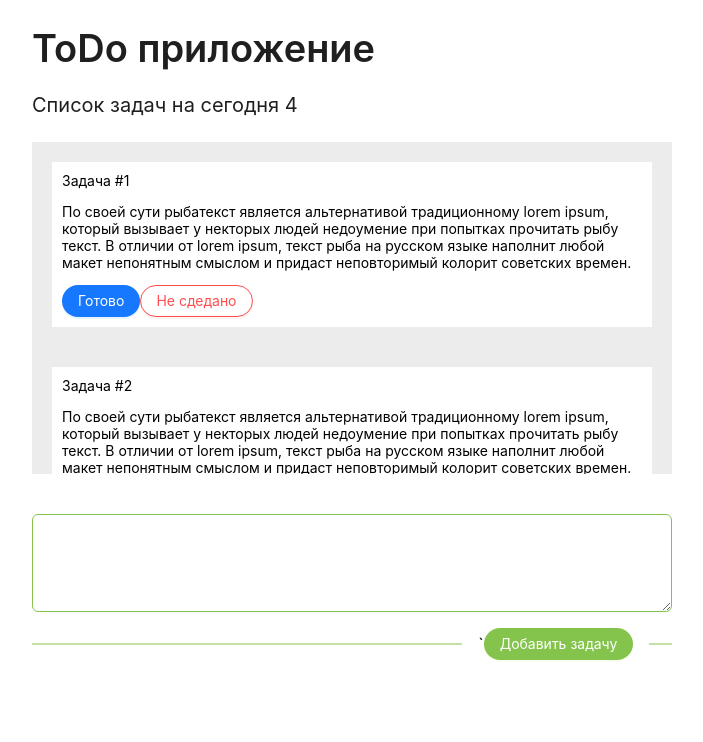
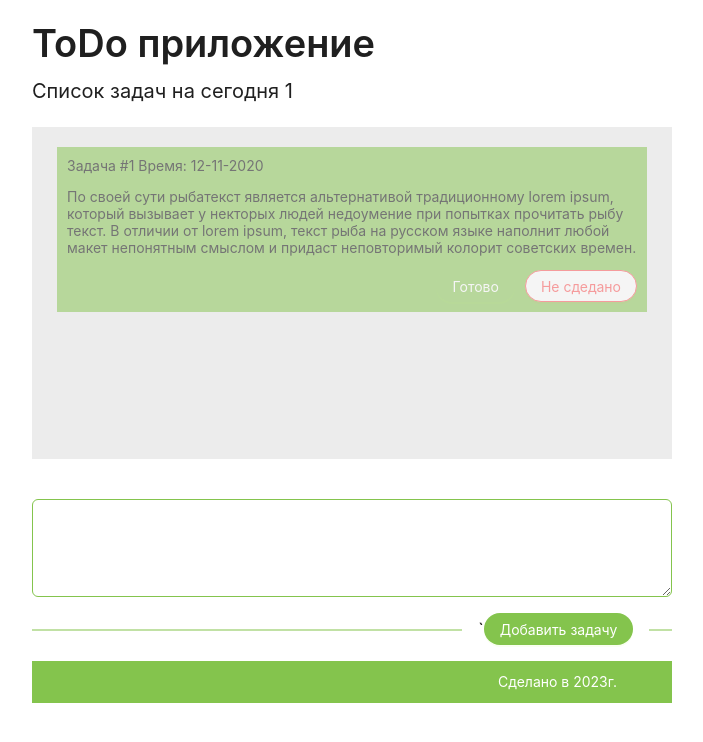
Before and after one commit to PsychoWalker/tasker, a React (Create React App) app: page / in a window 1280 px wide. Shown: the top 742 px of the page, without its empty margins (288-991 px from the left). Built offline with nearby package versions, Linux system fonts and the light colour scheme.

Commit message:
Доделывал таскер. Добавление и удаление задач

```diff
--- a/src/components/block/main-block/main-block.tsx
+++ b/src/components/block/main-block/main-block.tsx
@@ -9,15 +9,26 @@ const { Text } = Typography;
 
 interface MainProps {
     todos: Todo[];
-    addTodo: ({description}: Omit<Todo, 'isCopmlited' | 'id'>) => void;
+    addTodo: (description: string) => void;
+    checkTodo: (id: Todo['id']) => void;
+    deleteTodo: (id: Todo['id']) => void;
 }
-export const MainBlock: React.FC<MainProps> = ({todos, addTodo}) => {
+export const MainBlock: React.FC<MainProps> = ({todos, addTodo, checkTodo, deleteTodo}) => {
+    const [textareaText, setTextareaText] = useState("");
+
+    const addPostHandler = () => {
+        const newPost = {
+            value: textareaText,
+        };
+        setTextareaText("");
+        return newPost.value;
+    };
     if (todos != null) {
         return (
             <>
                 <BlockTasks>
                     {todos.map((todo) => (
-                        <Task id={todo.id} description={todo.description} isComplited={todo.isComplited} />
+                        <Task id={todo.id} currentTime={todo.currentTime} description={todo.description} isComplited={todo.isComplited} checkTodo={checkTodo} deleteTodo={deleteTodo} key={todo.id}/>
                     ))}
                 </BlockTasks>
                 <BlockCreateTask>
@@ -37,8 +48,8 @@ export const MainBlock: React.FC<MainProps> = ({todos, addTodo}) => {
                             },
                         }}
                     >
-                        <TextArea rows={4} maxLength={1000} />
-                        <Divider orientation="right">`<Button type="primary" shape="round" onClick={() => addTodo()}>Добавить задачу</Button></Divider>
+                        <TextArea rows={4} maxLength={1000} onChange={(e) => setTextareaText(e.target.value)}/>
+                        <Divider orientation="right">`<Button type="primary" shape="round" onClick={() => addTodo(addPostHandler())}>Добавить задачу</Button></Divider>
                     </ConfigProvider>
                 </BlockCreateTask>
             </>
@@ -67,8 +78,8 @@ export const MainBlock: React.FC<MainProps> = ({todos, addTodo}) => {
                         },
                     }}
                 >
-                    <TextArea rows={4} maxLength={1000} />
-                    <Divider orientation="right">`<Button type="primary" shape="round" >Добавить задачу</Button></Divider>
+                    <TextArea rows={4} maxLength={1000} onChange={(e) => setTextareaText(e.target.value)}/>
+                    <Divider orientation="right">`<Button type="primary" shape="round" onClick={() => console.log(addPostHandler())}>Добавить задачу</Button></Divider>
                 </ConfigProvider>
             </BlockCreateTask>
         </>
--- a/src/components/block/task/styled.js
+++ b/src/components/block/task/styled.js
@@ -6,4 +6,11 @@ export const TaskStyled = styled.div `
     padding: 10px;
     margin-bottom: 40px;
     background: #fff;
+    width: 95%;
+
+  & .taskFooter {
+    display: flex;
+    gap: 10px;
+    justify-content: flex-end;
+  }
 `
--- a/src/components/block/task/task.tsx
+++ b/src/components/block/task/task.tsx
@@ -1,22 +1,37 @@
 import React from "react";
 import {TaskStyled} from "./styled";
-import {Button} from "antd";
+import {Button, ConfigProvider} from "antd";
 
 interface TaskProps {
     id: number;
+    currentTime: string;
     description: string;
     isComplited: boolean;
+    checkTodo: (id: Todo['id']) => void;
+    deleteTodo: (id: Todo['id']) => void;
 }
 
-export const Task: React.FC<TaskProps> = ({id, description, isComplited}) => {
-    return <TaskStyled>
+export const Task: React.FC<TaskProps> = ({id, currentTime, description, isComplited, checkTodo, deleteTodo}) => {
+    return <TaskStyled style={{opacity: isComplited ? 0.5 : 1,
+    background: isComplited ? '#84c44d' : '#ffffff'}}>
         <div className="taskHeader">
-            <span>Задача #{id}</span>
+            <span>Задача #{id} </span><span>Время: {currentTime}</span>
         </div>
         <p>{description}</p>
         <div className="taskFooter">
-            <Button type="primary" shape="round">Готово</Button>
-            <Button danger shape="round">Не сдедано</Button>
+            <ConfigProvider
+                theme={{
+                    components: {
+                        Button: {
+                            colorPrimary: '#84c44d',
+                            algorithm: true, // Enable algorithm
+                        }
+                    },
+                }}
+            >
+            <Button type="primary" shape="round" onClick={() => {checkTodo(id)}}>Готово</Button>
+            <Button danger shape="round" onClick={() => deleteTodo(id)}>Не сдедано</Button>
+            </ConfigProvider>
         </div>
     </TaskStyled>
 }
--- a/src/components/index.d.ts
+++ b/src/components/index.d.ts
@@ -1,5 +1,6 @@
 type Todo = {
     id: number;
+    currentTime: string;
     description: string;
     isComplited:boolean;
 };
--- a/src/components/layout/footer/Footer.tsx
+++ b/src/components/layout/footer/Footer.tsx
@@ -5,10 +5,10 @@ import {FooterBlock, TextFooter} from "./styled";
 
 function Footer() {
     return (
-        <></>
-      /*  <FooterBlock>
+
+      <FooterBlock>
             <TextFooter>Сделано в 2023г.</TextFooter>
-        </FooterBlock> */
+        </FooterBlock>
     )
 }
 
--- a/src/components/layout/header/styled.js
+++ b/src/components/layout/header/styled.js
@@ -1,12 +1,12 @@
-import { Typography } from 'antd';
 import Title from "antd/es/typography/Title";
 import styled from "styled-components";
-
+import { Typography } from 'antd';
 const { Text} = Typography;
 
 export const TitleApp = styled(Title) `
- margin-bottom: 5px;
+  margin: 20px 0 10px !important;
 `
+
 
 export const SubText = styled(Text) `
     font-size: 20px;
--- a/src/components/layout/wrapper/WrapperPage.tsx
+++ b/src/components/layout/wrapper/WrapperPage.tsx
@@ -8,36 +8,36 @@ function WrapperPage() {
     const DEFAULT_TODO_LIST = [
         {
             id: 1,
-            description: 'По своей сути рыбатекст является альтернативой традиционному lorem ipsum, который вызывает у некторых людей недоумение при попытках прочитать рыбу текст. В отличии от lorem ipsum, текст рыба на русском языке наполнит любой макет непонятным смыслом и придаст неповторимый колорит советских времен.',
-            isComplited: false,
-        },
-        {
-            id: 2,
-            description: 'По своей сути рыбатекст является альтернативой традиционному lorem ipsum, который вызывает у некторых людей недоумение при попытках прочитать рыбу текст. В отличии от lorem ipsum, текст рыба на русском языке наполнит любой макет непонятным смыслом и придаст неповторимый колорит советских времен.',
-            isComplited: false,
-        },
-        {
-            id: 3,
-            description: 'По своей сути рыбатекст является альтернативой традиционному lorem ipsum, который вызывает у некторых людей недоумение при попытках прочитать рыбу текст. В отличии от lorem ipsum, текст рыба на русском языке наполнит любой макет непонятным смыслом и придаст неповторимый колорит советских времен.',
-            isComplited: false,
-        },
-        {
-            id: 4,
+            currentTime: '12-11-2020',
             description: 'По своей сути рыбатекст является альтернативой традиционному lorem ipsum, который вызывает у некторых людей недоумение при попытках прочитать рыбу текст. В отличии от lorem ipsum, текст рыба на русском языке наполнит любой макет непонятным смыслом и придаст неповторимый колорит советских времен.',
             isComplited: true,
-        },
+        }
     ]
     const [todos, setToDos] = React.useState(DEFAULT_TODO_LIST);
 
-    const addTodo = ({description}: Omit<Todo, 'isCopmlited' | 'id'>) => {
-        setToDos(...todos,  {id: todos[todos.length - 1].id + 1, description, isComplited: false})
+    const addTodo = ( description: string) => {
+        setToDos([...todos,  {id: todos[todos.length - 1].id + 1, description, currentTime: String(new Date()), isComplited: false}])
+    }
+
+    const checkTodo = (id: Todo['id']) => {
+        setToDos(todos.map(todo => {
+            if(todo.id === id) {
+                return {...todo, isComplited: !todo.isComplited};
+            }
+
+            return todo;
+        }))
+    }
+
+    const deleteTodo = (id: Todo['id']) => {
+        setToDos(todos.filter(todo => todo.id !== id))
     }
     return (
         <>
             <Row>
                 <Col xs={24} md={{span: 12, offset: 6}}>
                     <Header todoCount={todos.length}/>
-                    <MainBlock todos={todos} addTodo={addTodo}/>
+                    <MainBlock todos={todos} addTodo={addTodo} checkTodo={checkTodo} deleteTodo={deleteTodo}/>
                     <Footer />
                 </Col>
             </Row>
```
Also changed, not shown: src/assets/free-icon-tree.png (added).
